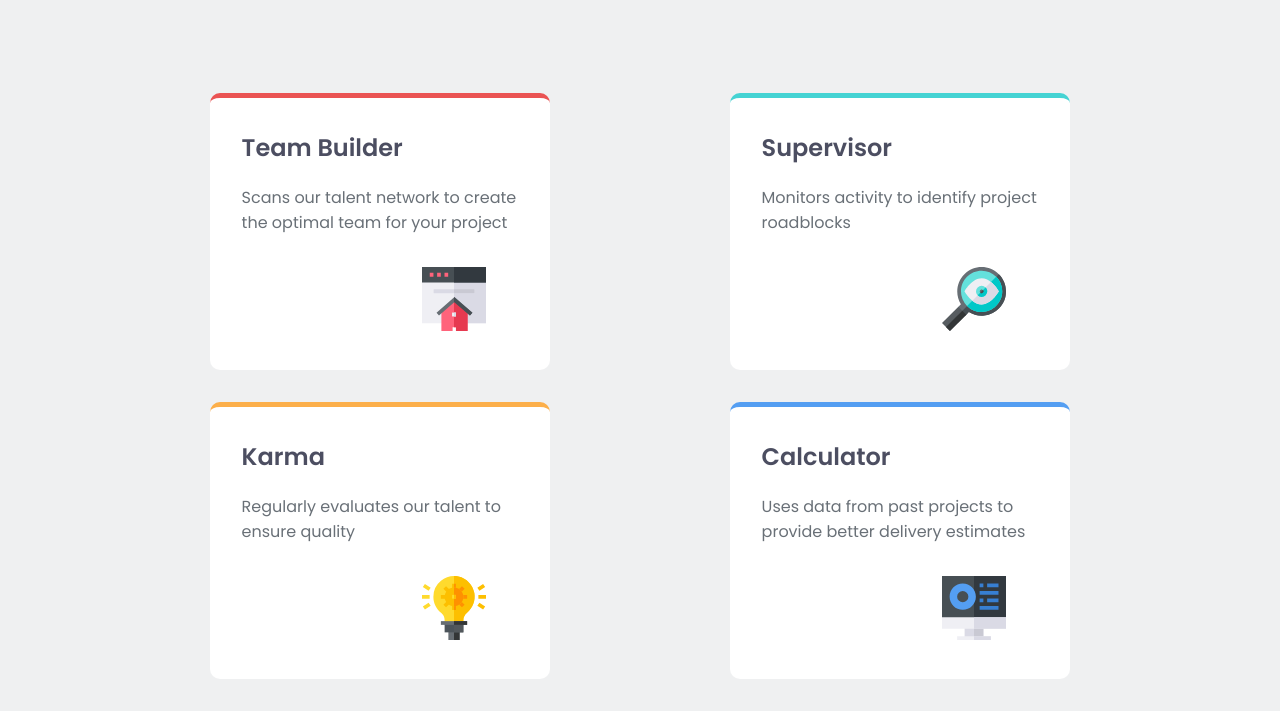
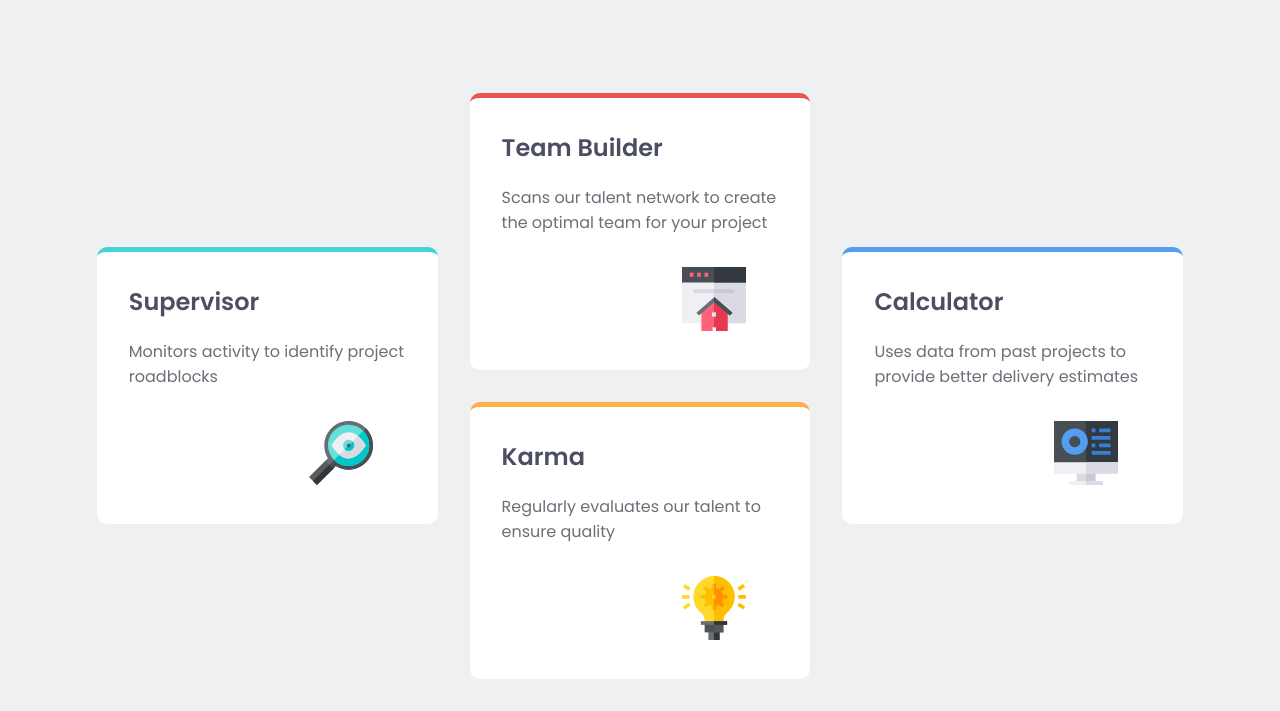
Before and after one commit to 404-heisenberg/Four-card-feauture, a plain HTML site: page index.html in a window 1280 px wide. Shown: the part 191-902 px from the top of the page. Drawn offline with Linux system fonts and the light colour scheme.

Commit message:
Added page responsiveness for laptop viewport

```diff
--- a/styles.css
+++ b/styles.css
@@ -71,8 +71,22 @@ section {
     grid-area: col-section;
   }
 
-  .sectiion-2 {
+  .section-3 {
     grid-area: section-2;
+  }
+}
+
+@media (min-width: 950px) {
+  .container {
+    width: 90%;
+    display: flex;
+    justify-content: center;
+    gap: 2em;
+  }
+
+  .section-1,
+  .section-3 {
+    align-self: center;
   }
 }
 
```
